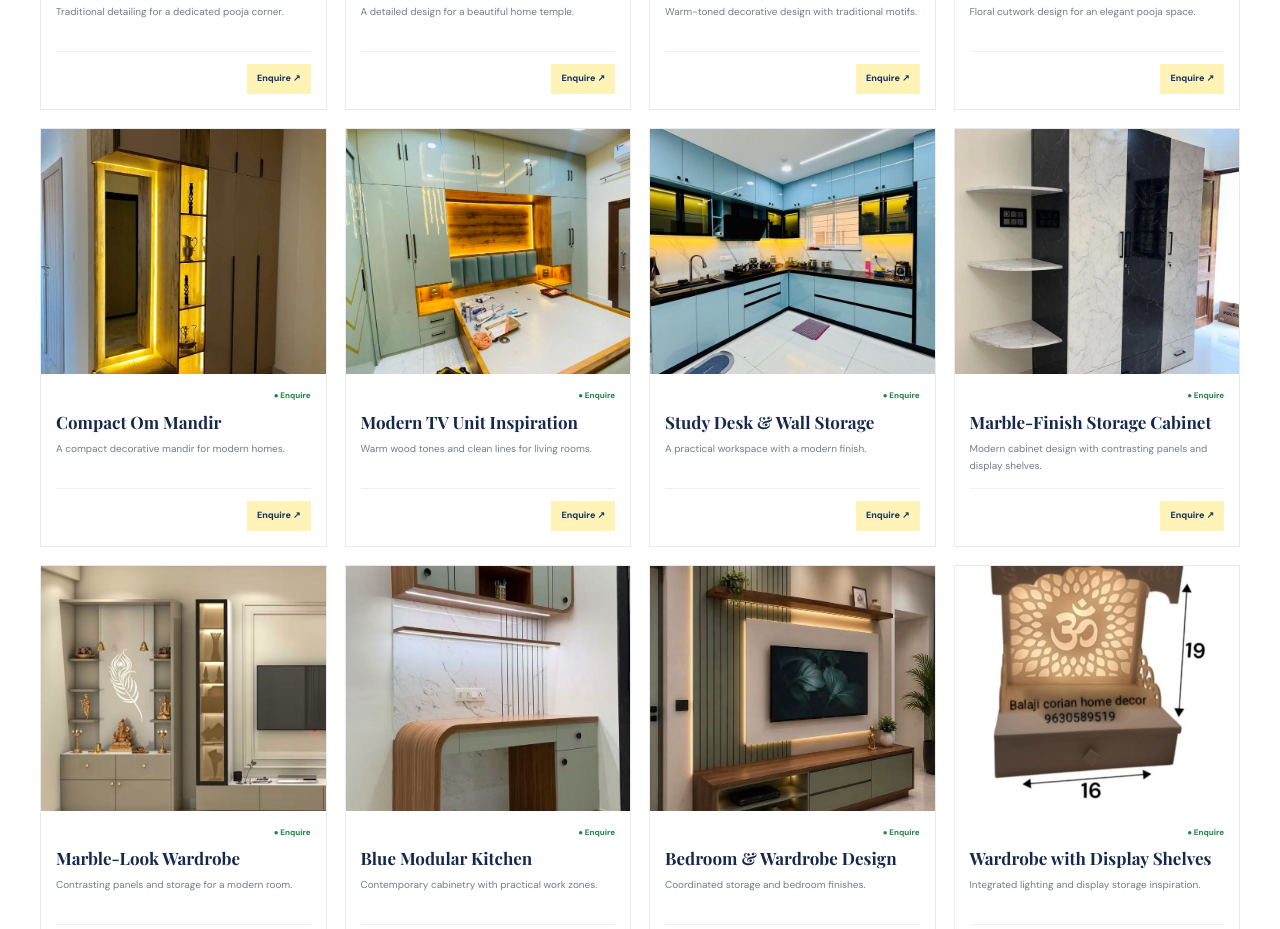
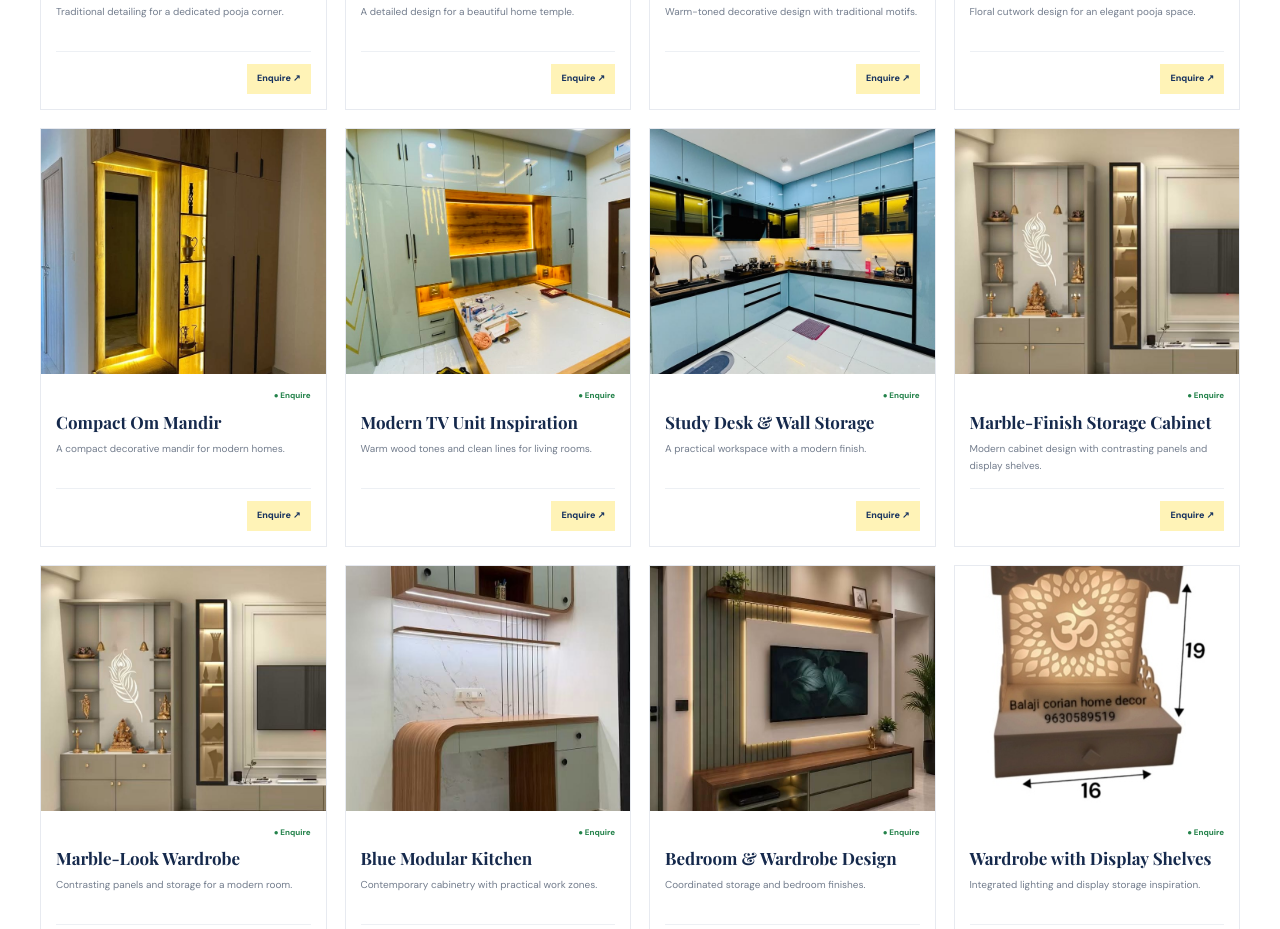
Before and after one commit to Chandankr2004/BalaCorianHomeDecor, a plain HTML site: page index.html in a window 1280 px wide. Shown: the part 1792-2721 px from the top of the page. Drawn offline with nearby package versions, Linux system fonts and the light colour scheme.

Commit message:
Use matching wardrobe image for storage cabinet card

```diff
--- a/index.html
+++ b/index.html
@@ -123,7 +123,7 @@
             <div class="product-info"><div class="product-meta"><span class="available">● Enquire</span></div><h3>Study Desk & Wall Storage</h3><p>A practical workspace with a modern finish.</p><div class="product-bottom"><button class="enquire-btn" data-product="Study Desk & Wall Storage">Enquire ↗</button></div></div>
           </article>
           <article class="product-card" data-category="wardrobe">
-            <a class="product-photo" href="assets/pooja-interior.jpeg" target="_blank" rel="noreferrer"><img src="assets/pooja-interior.jpeg" alt="Marble-finish storage cabinet with shelves"></a>
+            <a class="product-photo" href="assets/wardrobe-marble.jpeg" target="_blank" rel="noreferrer"><img src="assets/wardrobe-marble.jpeg" alt="Marble-finish storage cabinet with shelves"></a>
             <div class="product-info"><div class="product-meta"><span class="available">● Enquire</span></div><h3>Marble-Finish Storage Cabinet</h3><p>Modern cabinet design with contrasting panels and display shelves.</p><div class="product-bottom"><button class="enquire-btn" data-product="Marble-Finish Storage Cabinet">Enquire ↗</button></div></div>
           </article>
           <article class="product-card" data-category="wardrobe">
```
